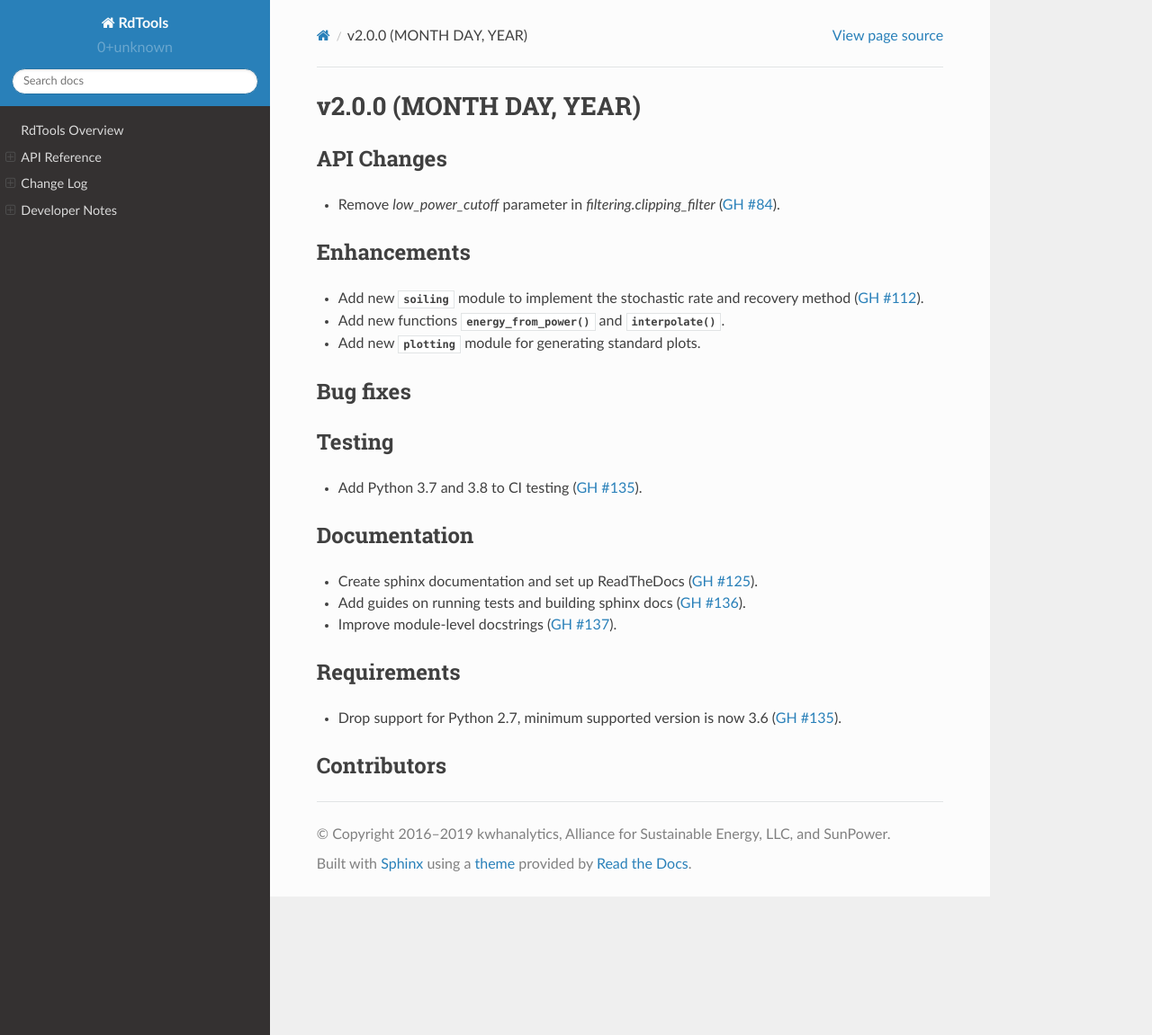
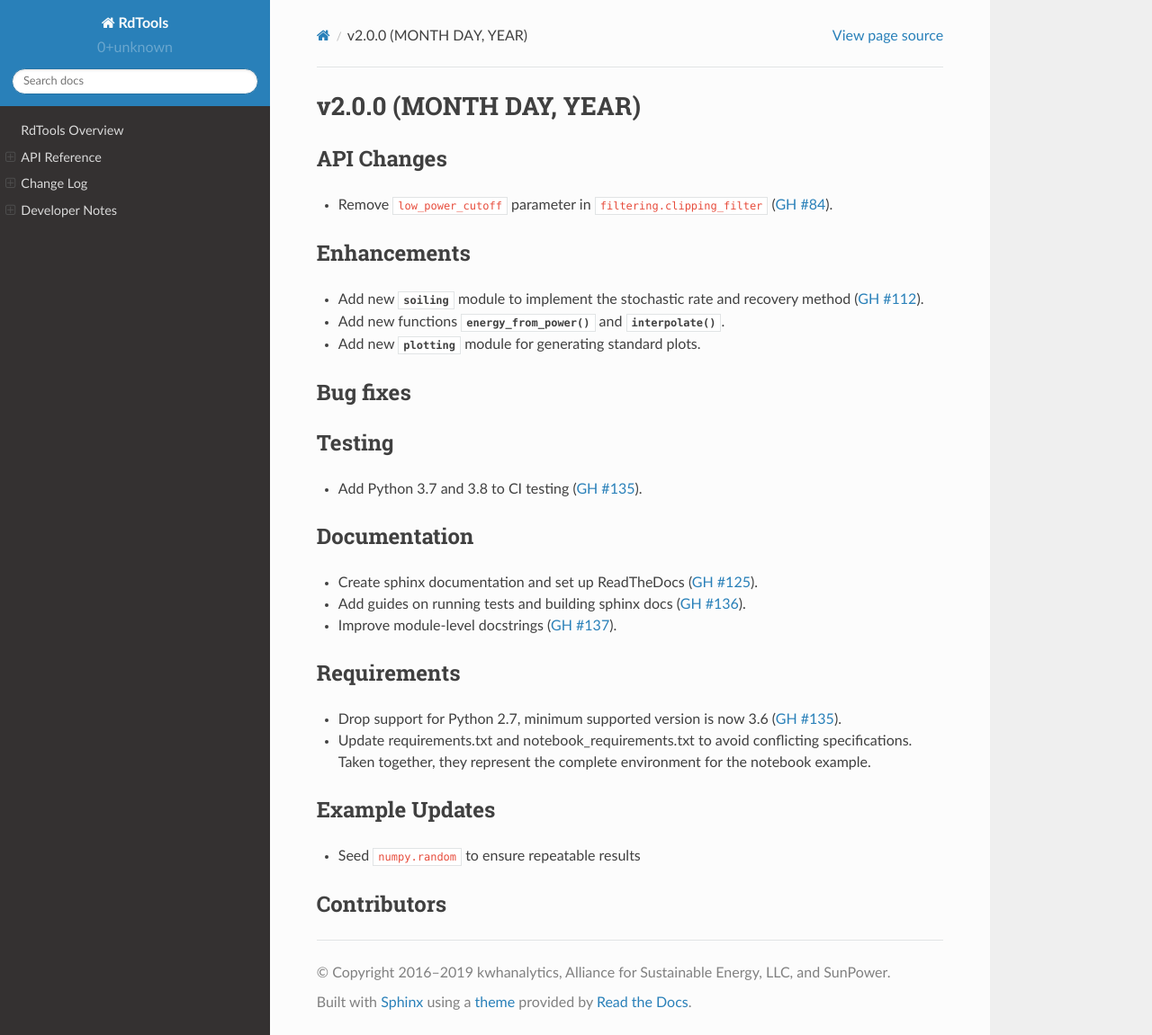
Before and after one commit to NREL/rdtools, a Sphinx documentation site: the page built from docs/sphinx/source/changelog/v2.0.0.rst, in a window 1280 px wide and 1151 px high. Shown: the whole window at 90% size. Built offline with Sphinx 7.4.7 and the Read the Docs theme 2.0.0, drawn with Linux system fonts in a browser that asks for light colours; pages that are not in the unit, such as notebooks, are missing from menus.

Commit message:
Changelog update

```diff
--- a/docs/sphinx/source/changelog/v2.0.0.rst
+++ b/docs/sphinx/source/changelog/v2.0.0.rst
@@ -4,7 +4,7 @@ v2.0.0 (MONTH DAY, YEAR)
 
 API Changes
 -----------
-* Remove `low_power_cutoff` parameter in `filtering.clipping_filter` (:issue:`84`).
+* Remove ``low_power_cutoff`` parameter in ``filtering.clipping_filter`` (:issue:`84`).
 
 Enhancements
 ------------
@@ -30,6 +30,12 @@ Documentation
 Requirements
 ------------
 * Drop support for Python 2.7, minimum supported version is now 3.6 (:pull:`135`).
+* Update requirements.txt and notebook_requirements.txt to avoid conflicting specifications. Taken together,
+  they represent the complete environment for the notebook example.
+
+Example Updates
+---------------
+* Seed ``numpy.random`` to ensure repeatable results
 
 Contributors
 ------------
```
